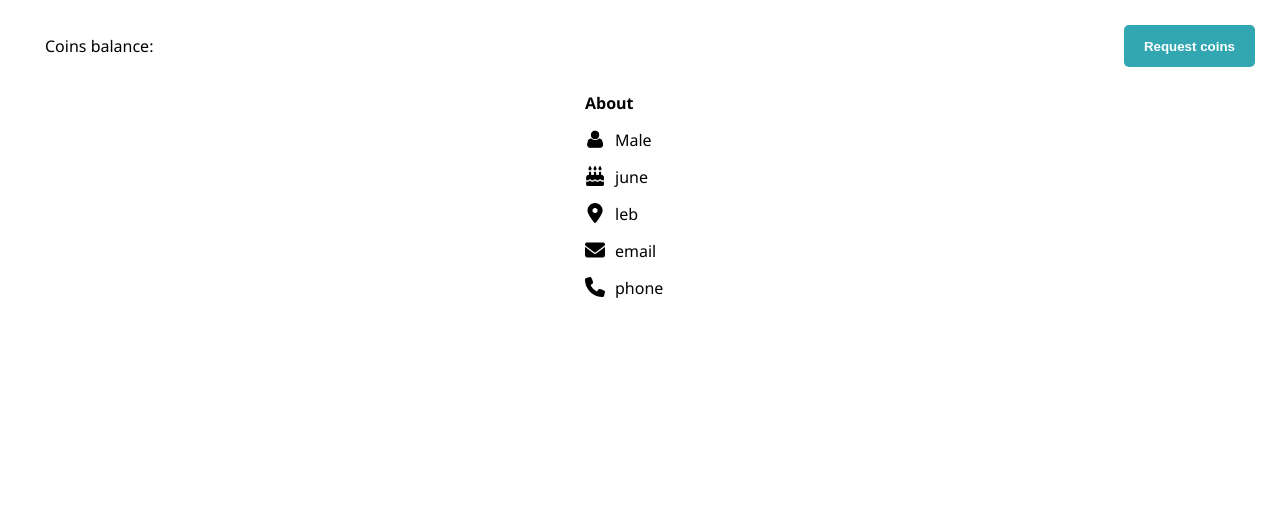
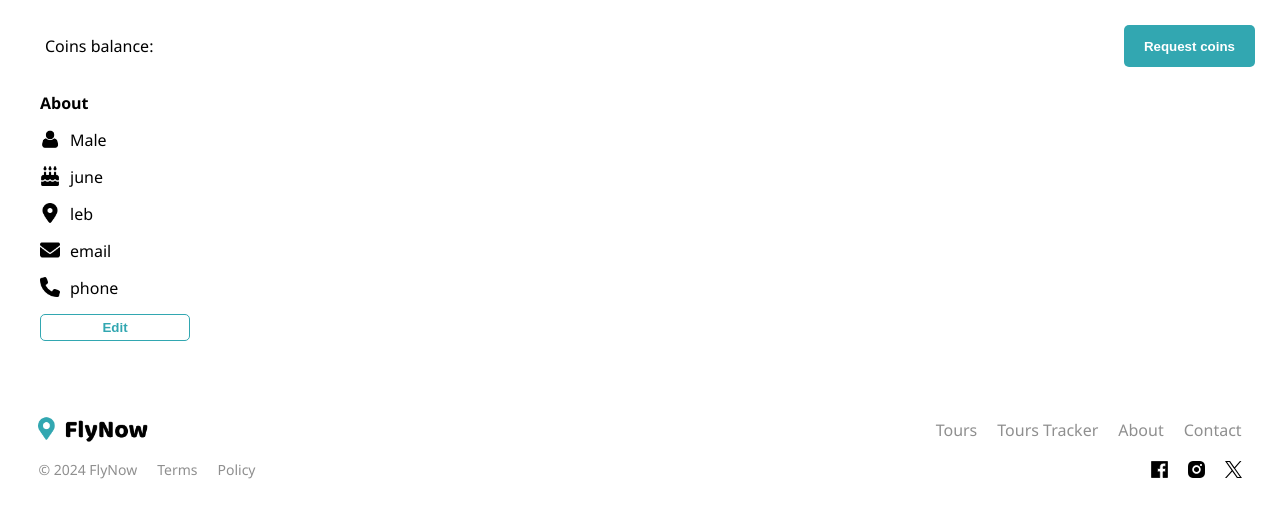
Before and after one commit to RabihSassouh/flights-system-website, a PHP site: page /pages/profile.html in a window 1280 px wide. Shown: the part 67-585 px from the top of the page. Run offline with PHP 8.4, Linux system fonts and the light colour scheme.

Commit message:
finishing styling of profile page

```diff
--- a/frontend/pages/profile.html
+++ b/frontend/pages/profile.html
@@ -1,5 +1,6 @@
 <!DOCTYPE html>
 <html lang="en">
+
 <head>
     <meta charset="UTF-8">
     <meta name="viewport" content="width=device-width, initial-scale=1.0">
@@ -9,9 +10,10 @@
     <link rel="stylesheet" href="../styles/common/common.css">
     <link rel="stylesheet" href="../styles/profile.css">
 </head>
+
 <body>
     <header class="header flex row center">
-        <img class="header-logo" src="../assets/icons/Logo.png" alt="FlyNow Logo"/>
+        <img class="header-logo" src="../assets/icons/Logo.png" alt="FlyNow Logo" />
 
         <div class="nav-links flex gap-30" id="nav-links">
             <a href="../index.html">Home</a>
@@ -23,13 +25,14 @@
             <a class="primary-text" href="#">Logout</a>
         </div>
 
-        <img class="menu-icon burger" id="open-nav-btn" src="../assets/icons/menu.png"/>
-        <img class="menu-icon close" id="close-nav-btn" src="../assets/icons/close.png"/>
+        <img class="menu-icon burger" id="open-nav-btn" src="../assets/icons/menu.png" />
+        <img class="menu-icon close" id="close-nav-btn" src="../assets/icons/close.png" />
     </header>
     <div class="flex profile-section1 ">
         <div class="coin-balance">Coins balance: </div>
         <button class="btn-style-1">Request coins</button>
     </div>
+    <div class="flex profile-section2">
         <div class="info-section flex column">
             <p class="bold">About</p>
             <div class="flex">
@@ -52,7 +55,59 @@
                 <img class="profile-icon" src="../assets/icons/phone.png" alt="">
                 <p>phone</p>
             </div>
+            <button class="btn-style-3">Edit</button>
         </div>
+
+        <div class="booking-history hidden ">
+            <div class="flex center">
+                <p class="bold booking-history-title">Booking history</p>
+            </div>
+            <div class="booking-history-container flex center">
+                <div class="booking-history-card flex column booking-history-bg ">
+                    <p>From Beirut</p>
+                    <p>To Berlin</p>
+                    <p>30/3/2023 - 14/4/2023</p>
+                    <p>Flight 140</p>
+                    <p>Turkish Airlines</p>
+                    <div class="flex">
+                        <img class="star-rating" src="../assets/icons/filled-star.png" alt="">
+                        <img class="star-rating" src="../assets/icons/filled-star.png" alt="">
+                        <img class="star-rating" src="../assets/icons/filled-star.png" alt="">
+                        <img class="star-rating" src="../assets/icons/filled-star.png" alt="">
+                        <img class="star-rating-empty" src="../assets/icons/empty-star.png" alt="">
+                    </div>
+                    <img class="review-icon" src="../assets/icons/review icon.png" alt="">
+                </div>
+
+            </div>
+        </div>
+    </div>
+    <footer class="footer flex column gap-10">
+        <div class="footer-top flex row">
+            <img src="../assets/icons/Logo.png" />
+            <div class="footer-links flex row gap-20">
+                <a href="#">Tours</a>
+                <a href="#">Tours Tracker</a>
+                <a href="#">About</a>
+                <a href="#">Contact</a>
+            </div>
+        </div>
+
+        <div class="footer-bottom flex row">
+            <div class="footer-rights flex row gap-20">
+                <p>© 2024 FlyNow</p>
+                <a href="#">Terms</a>
+                <a href="#">Policy</a>
+            </div>
+
+            <div class="footer-social flex row gap-20">
+                <a href="#"><img src="../assets/icons/facebook.svg" /></a>
+                <a href="#"><img src="../assets/icons/instagram.svg" /></a>
+                <a href="#"><img src="../assets/icons/twitter.svg" /></a>
+            </div>
+        </div>
+    </footer>
     <script src="../scripts/profile.js"></script>
 </body>
+
 </html>
--- a/frontend/styles/profile.css
+++ b/frontend/styles/profile.css
@@ -1,19 +1,60 @@
-.profile-section1{
+.profile-section1 {
   justify-content: space-between;
   padding: 25px;
 }
-.info-section{
+
+.info-section {
   padding-left: 40px;
-    align-self: center;
-    justify-self: center;
   width: 150px;
   gap: 15px;
+  flex: 0 0 auto;
 }
-.coin-balance{
+.coin-balance {
   padding: 10px 20px;
 }
-.profile-icon{
+.profile-icon {
   width: 20px;
   height: 20px;
   padding-right: 10px;
 }
+.booking-history {
+  width: 100%;
+  flex: 1;
+}
+.booking-history-title{
+    font-size: 20px;
+}
+.booking-history-card {
+  width: 25%;
+  padding: 30px;
+  margin: 20px;
+  color: white;
+  gap: 10px;
+}
+.star-rating {
+  width: 20px;
+  height: 20px;
+  padding-right: 10px;
+  filter: brightness(0) invert(1) sepia(1) saturate(5) hue-rotate(300deg);
+}
+.star-rating-empty {
+  width: 20px;
+  height: 20px;
+  padding-right: 10px;
+  filter: brightness(0) invert(1) sepia(1) saturate(5) hue-rotate(300deg);
+}
+.review-icon{
+        width: 70px;
+        height: 60px;
+        filter: brightness(0) invert(1) sepia(1) saturate(5) hue-rotate(300deg);
+}
+.booking-history-bg {
+  background-image: url(../assets/images/bookingHistoryCard.jpg);
+  background-size: cover;
+  background-position: center;
+  background-repeat: no-repeat;
+}
+.booking-history-container {
+  gap: 20px;
+  flex-wrap: wrap;
+}
```
Also changed, not shown: frontend/assets/icons/empty-star.png (added), frontend/assets/icons/filled-star.png (added), frontend/assets/icons/review icon.png (added), frontend/assets/images/bookingHistoryCard.jpg (added). Lines whose indentation alone changed are shown as unchanged.
